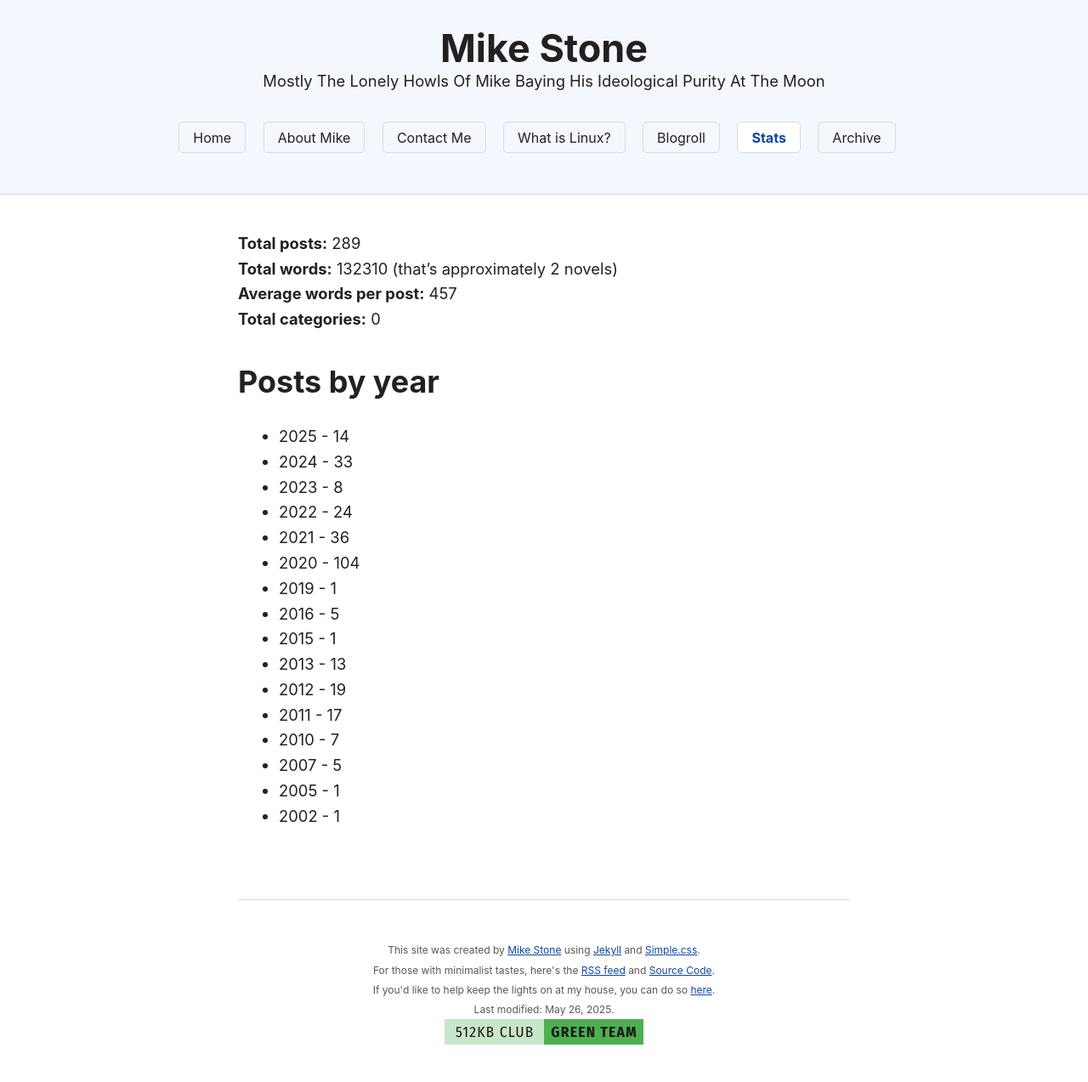
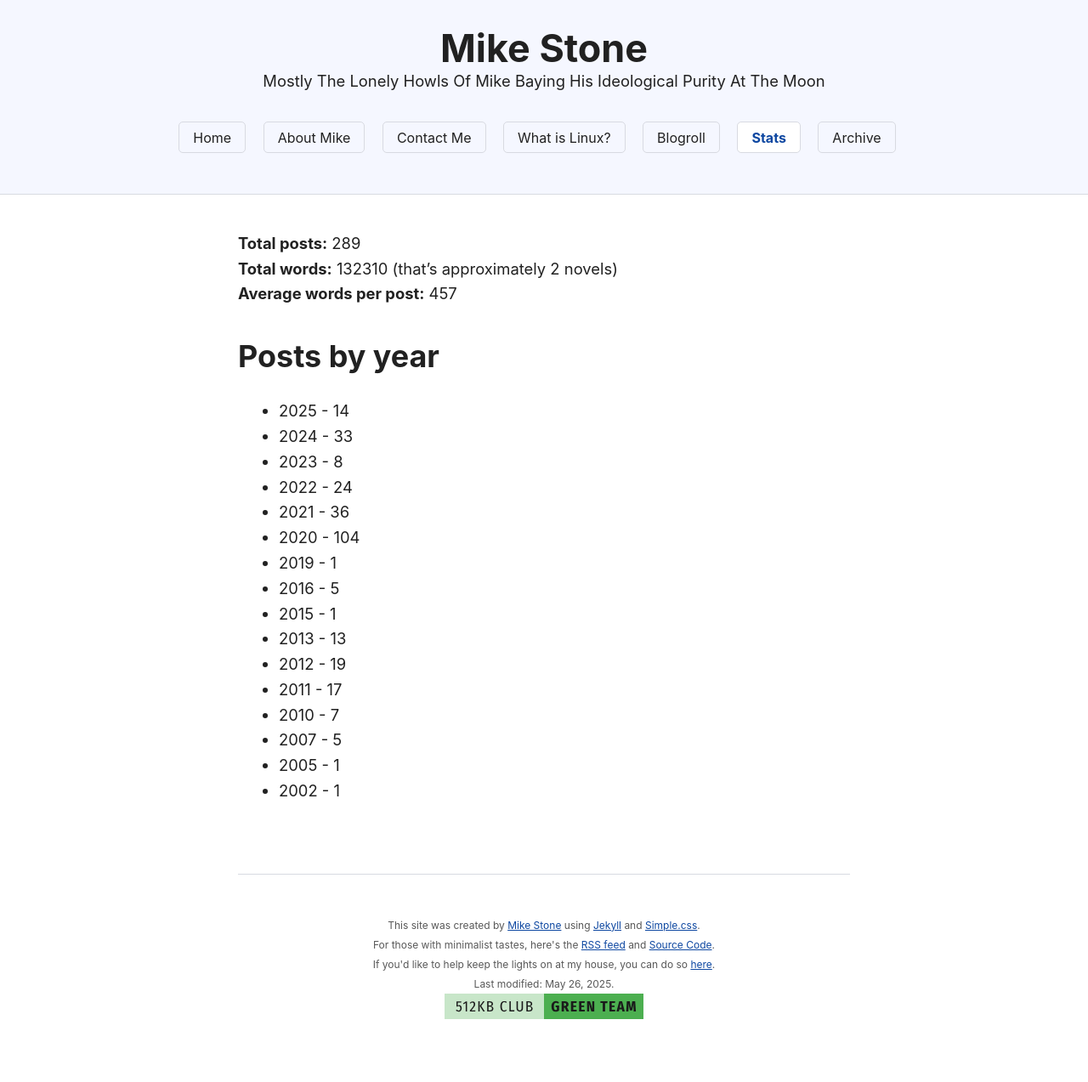
Before and after one commit to lrmikestone/jekyll.blog, a Jekyll site: the page built from stats.md, in a window 1280 px wide. Shown: the whole page at 85% size. Built offline with Jekyll 4.4.1, drawn with Linux system fonts in a browser that asks for light colours; after the commit the page ends 1243 px from its top, so only the background shows below that.

Commit message:
Update stats.md
Removing categories.

```diff
--- a/stats.md
+++ b/stats.md
@@ -19,7 +19,6 @@ layout: default
 **Total posts:** {{ site.posts.size }} <br>
 **Total words:** {{ totalWords | number_with_delimiter }} (that's approximately {{ totalWords | divided_by: 50000 }} novels)<br>
 **Average words per post:** {{ avgWords }} <br>
-**Total categories:** {{ site.categories.size }}
 
 ## Posts by year
 <ul class="posts">
```
